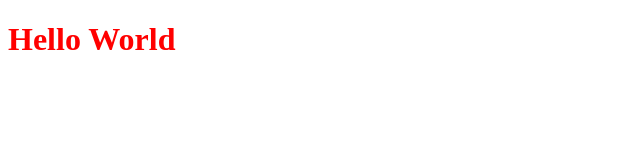
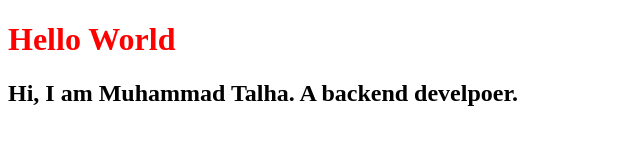
Before and after one commit to MalikTalha03/Hello-World, a website: page index.html in a window 1280 px wide. Shown: the whole page, without its empty margins (0-640 px from the left). Drawn offline with Linux system fonts and the light colour scheme.

Commit message:
Added an h2 tag

```diff
--- a/index.html
+++ b/index.html
@@ -8,5 +8,6 @@
 </head>
 <body>
     <h1>Hello World</h1>
+    <h2>Hi, I am Muhammad Talha. A backend develpoer.</h2>
 </body>
 </html>
```
